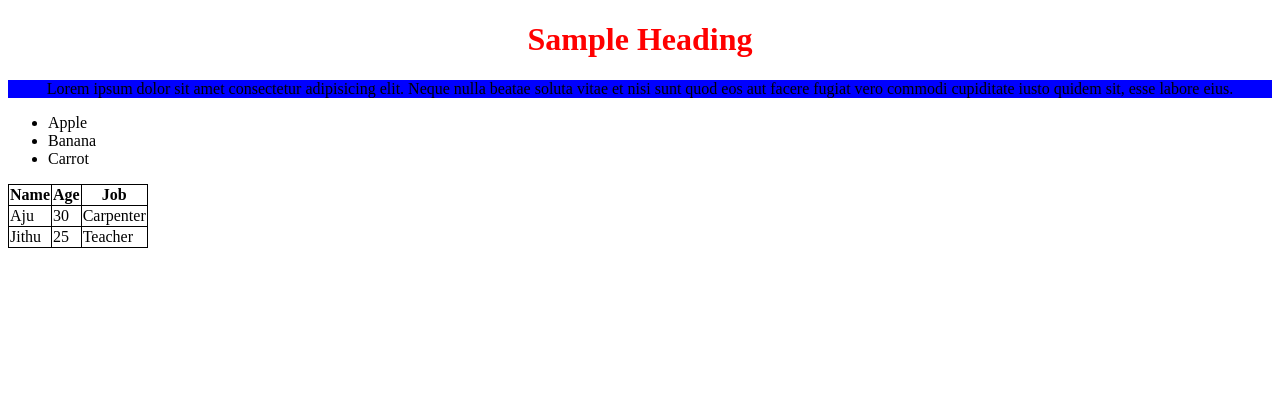
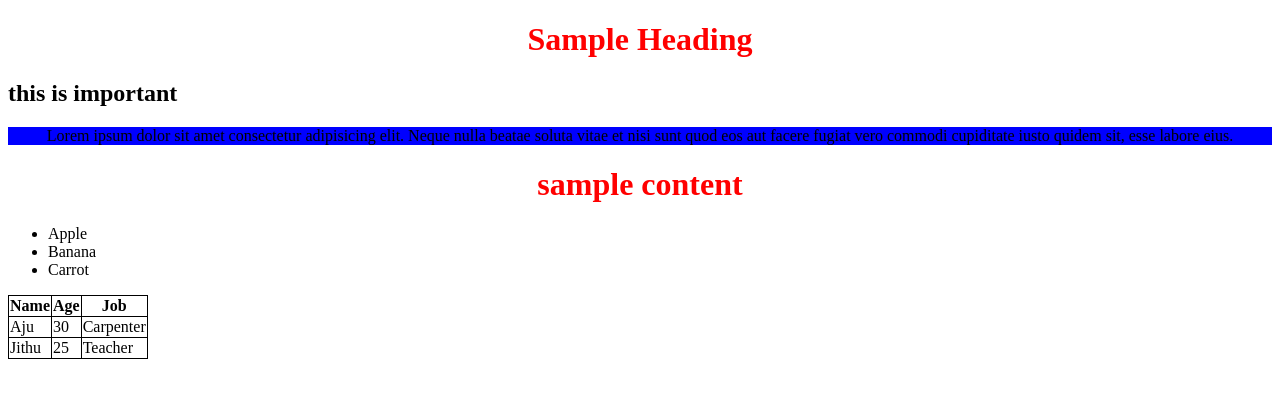
Before and after one commit to FPTGIT1/html-and-css, a plain HTML site: page index.html in a window 1280 px wide. Drawn offline with Linux system fonts and the light colour scheme.

Commit message:
html file agian modified

```diff
--- a/index.html
+++ b/index.html
@@ -8,7 +8,9 @@
 </head>
 <body>
     <h1>Sample Heading</h1>
+    <h2>this is important</h2>
     <p>Lorem ipsum dolor sit amet consectetur adipisicing elit. Neque nulla beatae soluta vitae et nisi sunt quod eos aut facere fugiat vero commodi cupiditate iusto quidem sit, esse labore eius.</p>
+    <h1>sample content</h1>
     <table>
         <tr>
             <th>Name</th>
```
